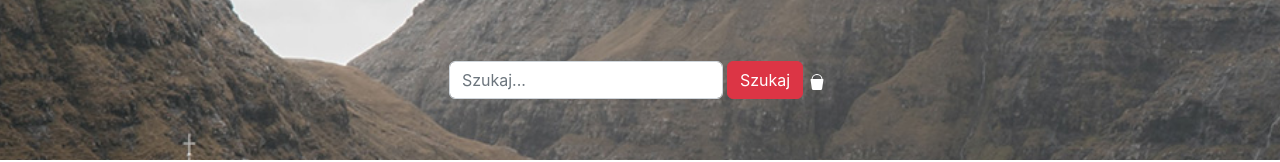
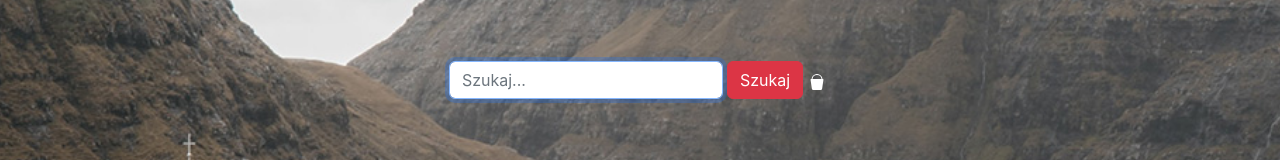
Before and after one commit to adrianMachulec/reactApp, a React (Create React App) app: page / in a window 1280 px wide. Shown: the top 162 px of the page. Built offline with nearby package versions, Linux system fonts and the light colour scheme.

Commit message:
Searchbar input focus

```diff
--- a/src/components/UI/Searchbar/Searchbar.js
+++ b/src/components/UI/Searchbar/Searchbar.js
@@ -1,10 +1,12 @@
-import { useContext, useState } from "react";
+import { useContext, useEffect, useRef, useState } from "react";
 import PropTypes from "prop-types";
 import ThemeContext from "../../../context/themeContext";
 
 function Searchbar(props) {
   const [term, setTerm] = useState("");
   const theme = useContext(ThemeContext);
+
+  const inputRef = useRef(null)
 
   const search = () => {
     props.onSearch(term);
@@ -14,9 +16,18 @@ function Searchbar(props) {
     if (e.key === "Enter") search();
   };
 
+  const focusInput = () => {
+    inputRef.current.focus()
+  }
+
+  useEffect(() => {
+    focusInput()
+  }, [])
+
   return (
     <div className="d-flex">
       <input
+        ref={inputRef}
         value={term}
         onKeyDown={onKeyDownHandler}
         onChange={(e) => setTerm(e.target.value)}
```
